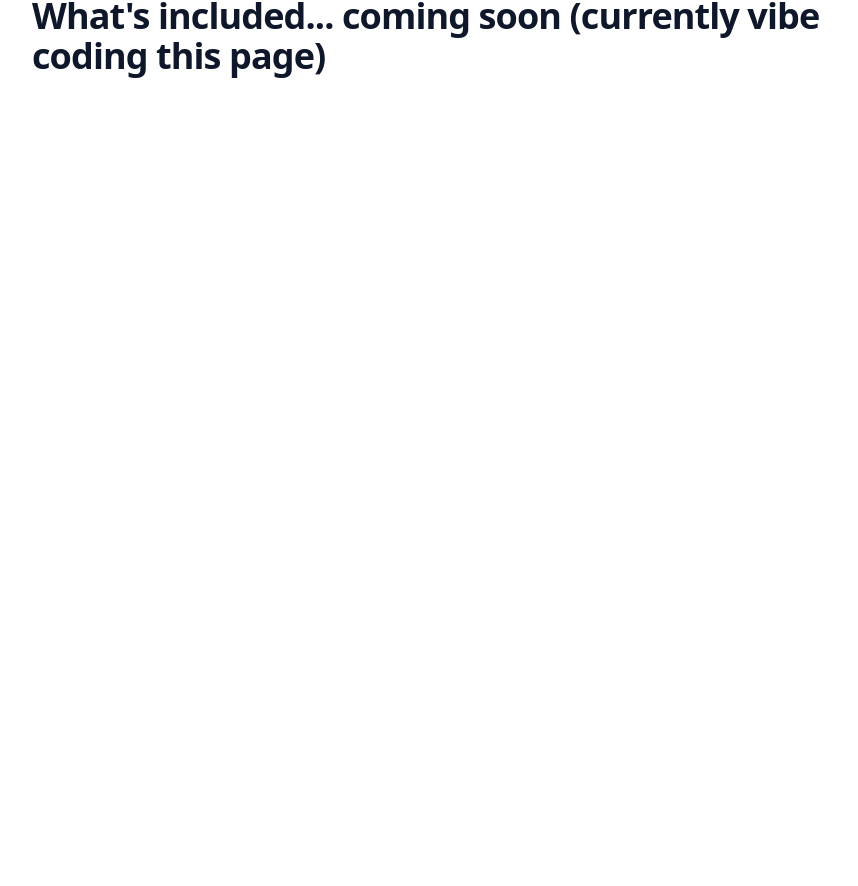
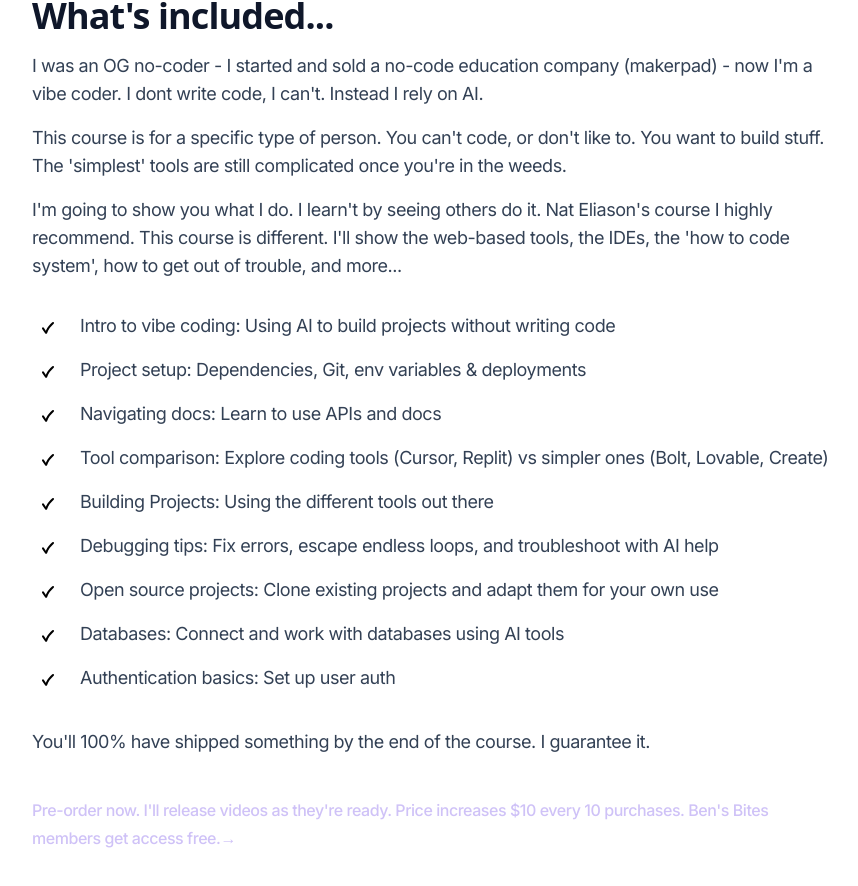
Before and after one commit to bentossell/bens-vibes, a Next.js app in the folder primer-ts/: page / in a window 1280 px wide. Shown: the part 1040-1926 px from the top of the page, without its empty margins (208-1066 px from the left). Before the commit the page ends 1244 px from the top, so only its background shows below. Built offline with nearby package versions, Linux system fonts and the light colour scheme; a web font is replaced by a local one.

Commit message:
fix: update Stripe checkout implementation with correct product ID and pricing

```diff
--- a/primer-ts/src/app/api/create-checkout/route.ts
+++ b/primer-ts/src/app/api/create-checkout/route.ts
@@ -2,12 +2,12 @@ import { NextResponse } from 'next/server'
 import { Stripe } from 'stripe'
 
 const stripe = new Stripe(process.env.STRIPE_SECRET_KEY!, {
-  apiVersion: '2025-01-27.acacia',
+  apiVersion: '2023-10-16',
 })
 
-const BASE_PRICE = 59 // Starting price in dollars
-const PRICE_INCREMENT = 10 // Price increase per 10 purchases
-const MAX_PRICE = 200 // Maximum price cap
+const BASE_PRICE = 5900 // Starting price in cents ($59.00)
+const PRICE_INCREMENT = 1000 // Price increase in cents ($10.00)
+const MAX_PRICE = 20000 // Maximum price in cents ($200.00)
 const INCREMENT_INTERVAL = 10 // Number of purchases before price increases
 
 // This would normally come from your database
@@ -19,7 +19,7 @@ function calculatePrice(count: number): number {
   return Math.min(calculatedPrice, MAX_PRICE)
 }
 
-export async function GET() {
+export async function POST() {
   try {
     const currentPrice = calculatePrice(purchaseCount)
 
@@ -30,11 +30,8 @@ export async function GET() {
         {
           price_data: {
             currency: 'usd',
-            product_data: {
-              name: 'Vibe Coding Course Pre-order',
-              description: 'Early access to the complete Vibe Coding video course',
-            },
-            unit_amount: currentPrice * 100, // Stripe uses cents
+            product: 'prod_RlxGkHvCmgRN88', // Your existing product ID
+            unit_amount: currentPrice,
           },
           quantity: 1,
         },
@@ -42,6 +39,8 @@ export async function GET() {
       mode: 'payment',
       success_url: `${process.env.NEXT_PUBLIC_SITE_URL}/success?session_id={CHECKOUT_SESSION_ID}`,
       cancel_url: `${process.env.NEXT_PUBLIC_SITE_URL}`,
+      allow_promotion_codes: true,
+      expires_at: Math.floor(Date.now() / 1000) + 3600, // Expires in 1 hour
     })
 
     return NextResponse.json({ url: session.url })
--- a/primer-ts/src/components/Introduction.tsx
+++ b/primer-ts/src/components/Introduction.tsx
@@ -12,48 +12,49 @@ export function Introduction() {
     >
       <Container className="text-lg tracking-tight text-slate-700">
         <p className="font-display text-4xl font-bold tracking-tight text-slate-900">
-          What&apos;s included... coming soon (currently vibe coding this page)
-        </p>
-        {/*
-        <p className="mt-4">
-          Before I learned how to build with AI, I always thought that creating software required years of coding experience,
-          complex programming languages, and hours spent debugging mysterious errors.
+          What&apos;s included...
         </p>
         <p className="mt-4">
-          But it turns out this isn't how modern builders work at all.
+          I was an OG no-coder - I started and sold a no-code education company (makerpad) - now I'm a vibe coder. I dont write code, I can't. Instead I rely on AI.
         </p>
         <p className="mt-4">
-          In "Vibe Coding", you'll learn the systems I use to create fully functional applications and tools,
-          without writing a single line of code yourself.
+          This course is for a specific type of person. You can't code, or don't like to. You want to build stuff. The 'simplest' tools are still complicated once you're in the weeds.
+        </p>
+        <p className="mt-4">
+          I'm going to show you what I do. I learn't by seeing others do it. Nat Eliason's course I highly recommend.
+           This course is different. I'll show the web-based tools, the IDEs, the 'how to code system',
+           how to get out of trouble, and more...
         </p>
         <ul role="list" className="mt-8 space-y-3">
           {[
-            'Using AI to turn your ideas into working code',
-            'How to structure your prompts for best results',
-            'Building full applications without writing code',
-            'Understanding basic concepts without getting technical',
-            'Tools and workflows to speed up your building process',
+            'Intro to vibe coding: Using AI to build projects without writing code',
+            'Project setup: Dependencies, Git, env variables & deployments',
+            'Navigating docs: Learn to use APIs and docs',
+            'Tool comparison: Explore coding tools (Cursor, Replit) vs simpler ones (Bolt, Lovable, Create)',
+            'Building Projects: Using the different tools out there',
+            'Debugging tips: Fix errors, escape endless loops, and troubleshoot with AI help',
+            'Open source projects: Clone existing projects and adapt them for your own use',
+            'Databases: Connect and work with databases using AI tools',
+            'Authentication basics: Set up user auth',
           ].map((feature) => (
             <li key={feature} className="flex">
-              <CheckIcon className="h-8 w-8 flex-none fill-[#cfc2f7]" />
+              <CheckIcon className="h-8 w-8 flex-none" />
               <span className="ml-4">{feature}</span>
             </li>
           ))}
         </ul>
         <p className="mt-8">
-          By the end of the course, you'll have all the confidence you need to start
-          building your own projects using AI, even if you've never written a line of code before.
+          You'll 100% have shipped something by the end of the course. I guarantee it.
         </p>
         <p className="mt-10">
           <Link
-            href="#pricing"
+            href="/api/create-checkout"
             className="text-base font-medium text-[#cfc2f7] hover:text-[#cfc2f7]/80"
           >
-            Pre-order now and lock in the lowest price{' '}
+            Pre-order now. I'll release videos as they're ready. Price increases $10 every 10 purchases. Ben's Bites members get access free.
             <span aria-hidden="true">&rarr;</span>
           </Link>
         </p>
-        */}
       </Container>
     </section>
   )
--- a/primer-ts/src/lib/checkout.ts
+++ b/primer-ts/src/lib/checkout.ts
@@ -1,17 +1,31 @@
 export async function createCheckoutSession() {
   try {
     const response = await fetch('/api/create-checkout', {
-      method: 'GET',
+      method: 'POST',
       headers: {
         'Content-Type': 'application/json',
       },
+      body: JSON.stringify({}), // Send empty body for now, can add customer data later if needed
     })
 
-    const { url } = await response.json()
+    if (!response.ok) {
+      throw new Error('Network response was not ok')
+    }
+
+    const { url, error } = await response.json()
+
+    if (error) {
+      throw new Error(error)
+    }
+
+    if (!url) {
+      throw new Error('No checkout URL received')
+    }
 
     // Redirect to Stripe Checkout
     window.location.href = url
   } catch (error) {
     console.error('Error:', error)
+    alert('Failed to create checkout session. Please try again.')
   }
 }
```
